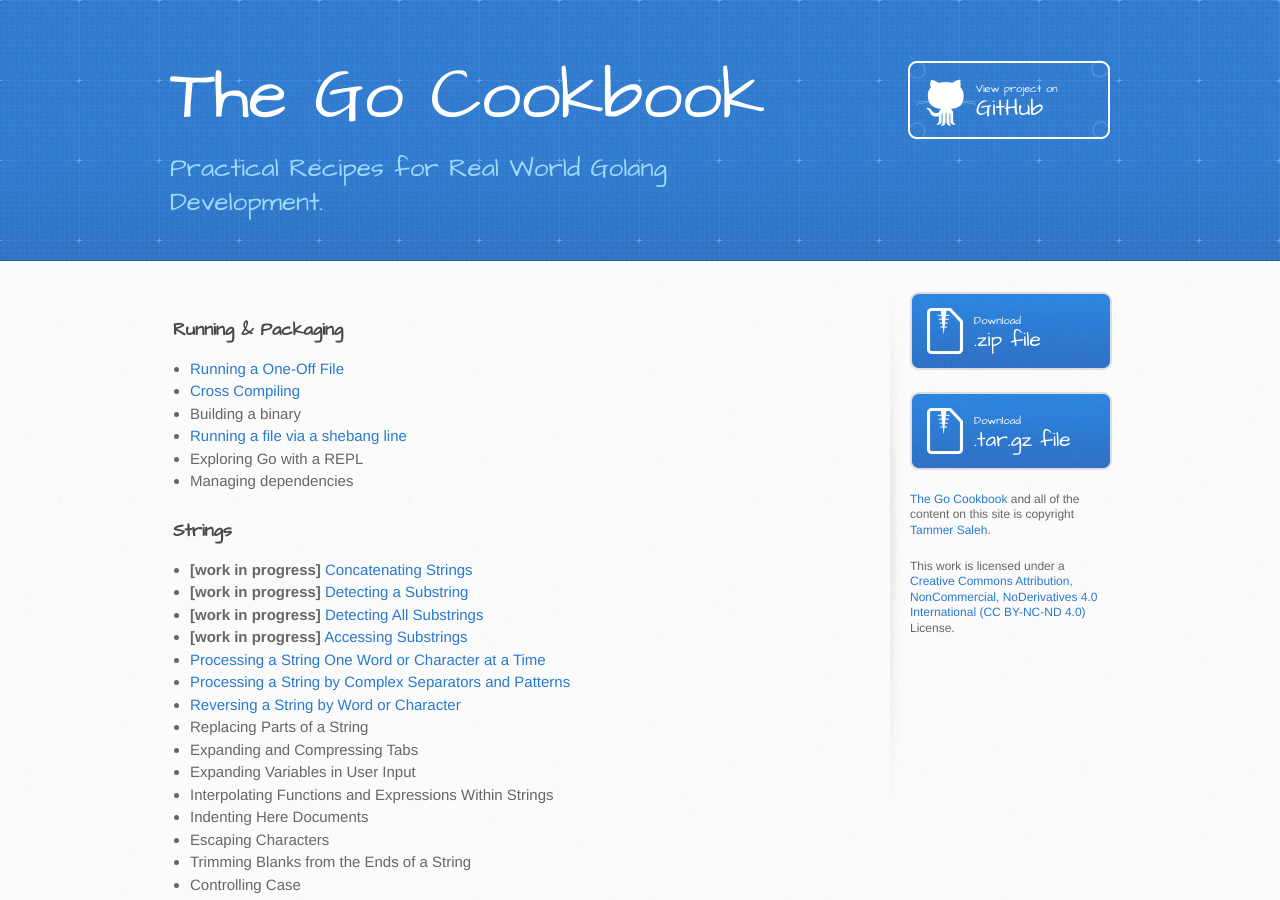
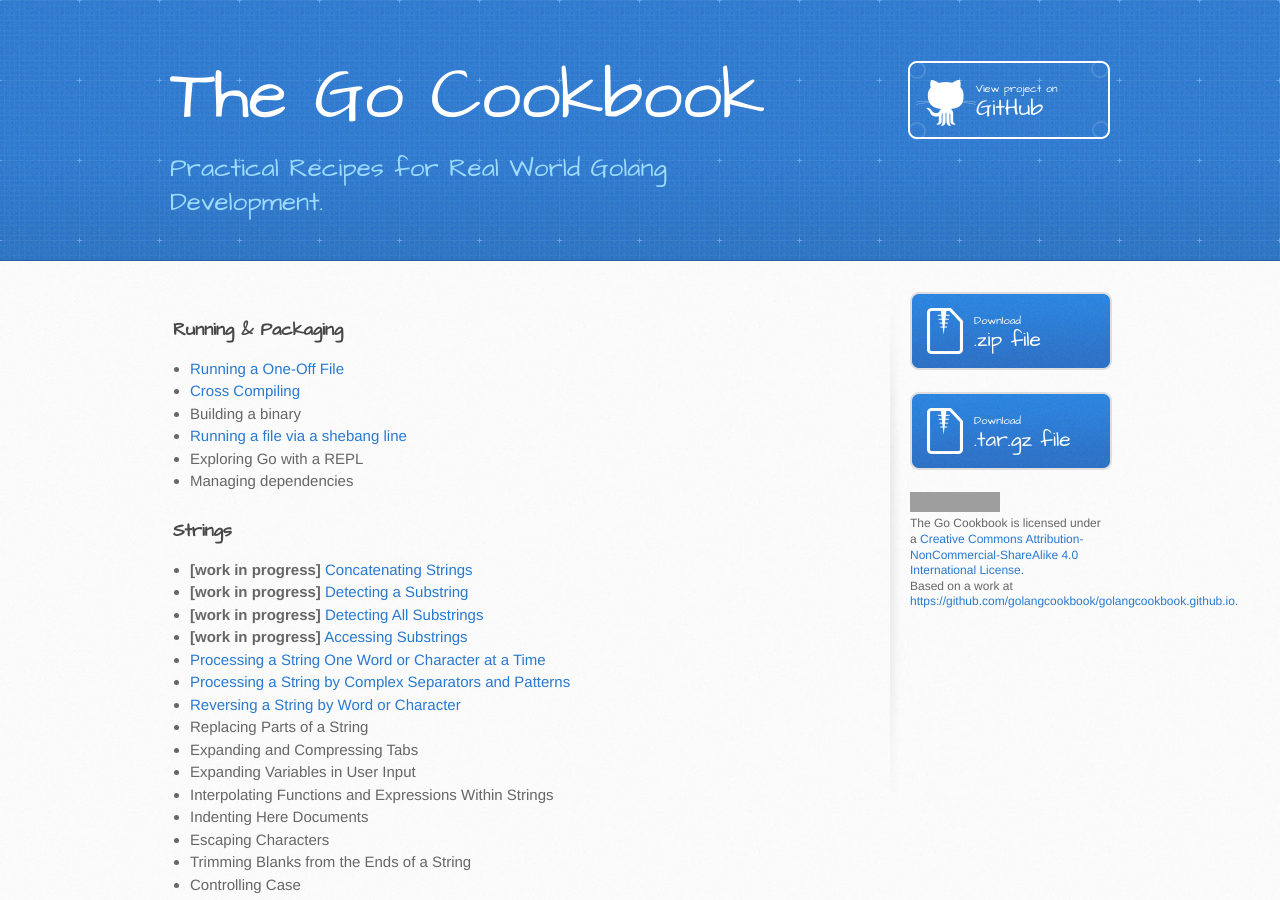
Before and after one commit to superorbital/golangcookbook.github.io, a Jekyll site: the page built from index.md, in a window 1280 px wide and 900 px high. Built offline with Jekyll 4.4.1, drawn with Linux system fonts in a browser that asks for light colours; comment, search, counter and statistics services are not loaded; grey boxes are pictures that could not be loaded.

Commit message:
Correct license on front page.

```diff
--- a/_layouts/default.html
+++ b/_layouts/default.html
@@ -46,16 +46,17 @@
 
           <div class="repo-owner">
             <p>
-              <a href="https://github.com/golangcookbook">The Go Cookbook</a>
-              and all of the content on this site is copyright
-              <a href="http://tammersaleh.com">Tammer Saleh</a>.
-            </p>
-            <p>
-              This work is licensed under a
-              <a href="http://creativecommons.org/licenses/by-nc-nd/4.0/">
-                Creative Commons Attribution, NonCommercial, NoDerivatives 4.0 International (CC BY-NC-ND 4.0)
+              <a rel="license" href="http://creativecommons.org/licenses/by-nc-sa/4.0/">
+                <img alt="Creative Commons License" style="border-width:0" src="https://i.creativecommons.org/l/by-nc-sa/4.0/88x31.png" />
               </a>
-							License.
+              <br />
+              <span xmlns:dct="http://purl.org/dc/terms/" property="dct:title">
+                The Go Cookbook
+              </span>
+              is licensed under a
+              <a rel="license" href="http://creativecommons.org/licenses/by-nc-sa/4.0/">Creative Commons Attribution-NonCommercial-ShareAlike 4.0 International License</a>.
+              <br />
+              Based on a work at <a xmlns:dct="http://purl.org/dc/terms/" href="https://github.com/golangcookbook/golangcookbook.github.io" rel="dct:source">https://github.com/golangcookbook/golangcookbook.github.io</a>.
             </p>
           </div>
 
```
